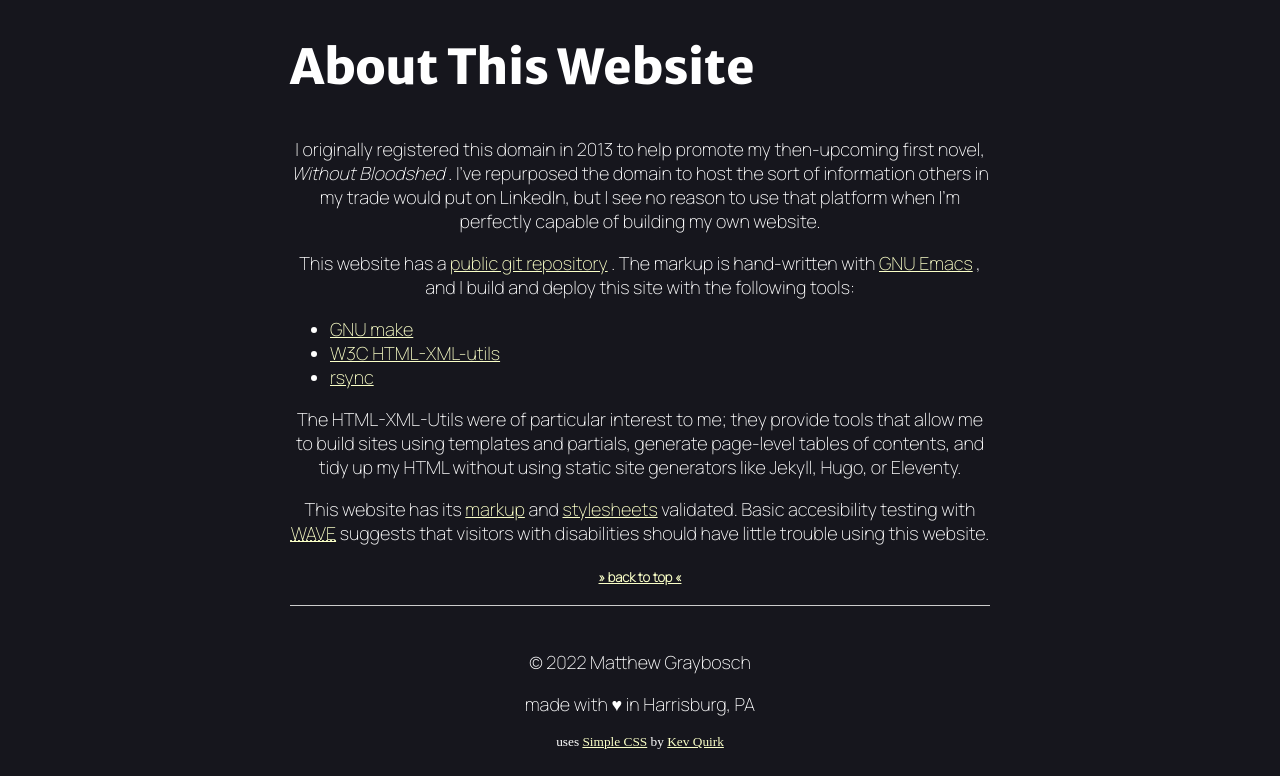
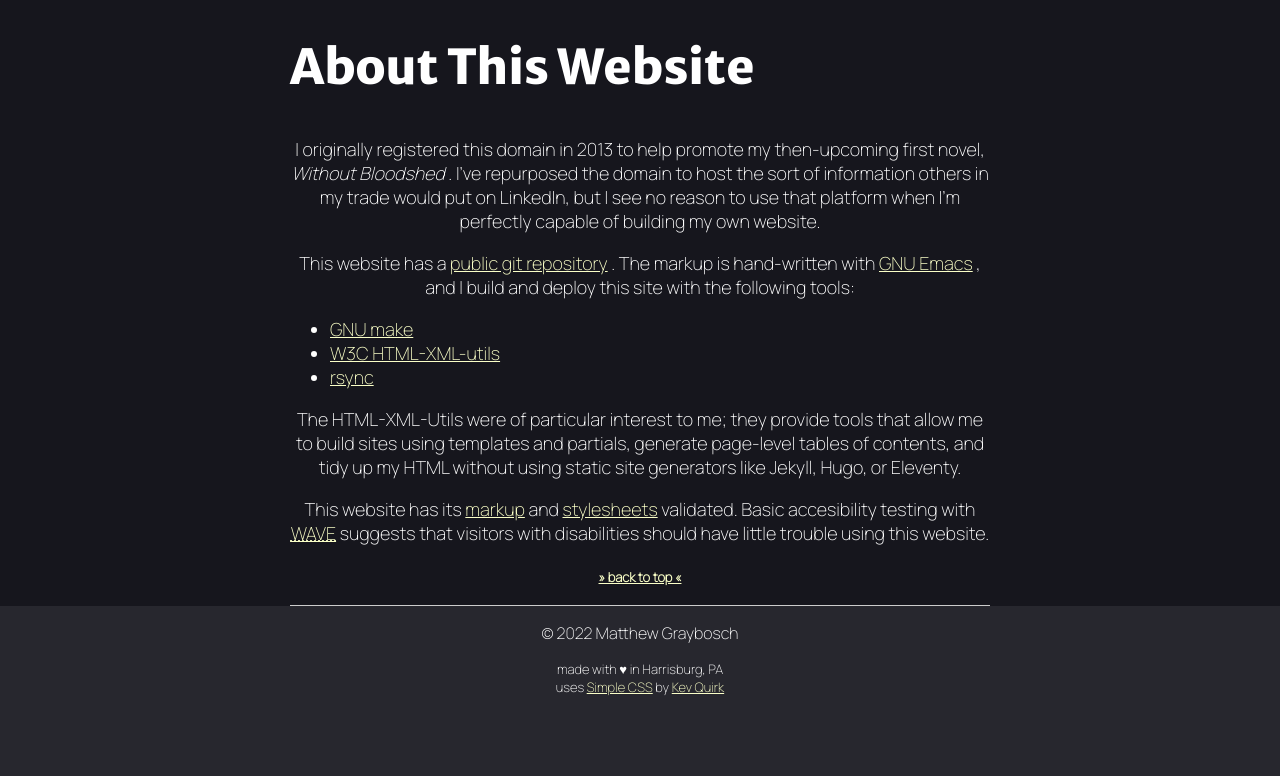
Before and after one commit to Doxstart/sito_replica, a plain HTML site: page index.html in a window 1280 px wide. Shown: the part 5538-6314 px from the top of the page. After the commit the page ends 6265 px from the top, so only its background shows below. Drawn offline with Linux system fonts and the light colour scheme.

Commit message:
3zo agg.

```diff
--- a/index.html
+++ b/index.html
@@ -404,15 +404,19 @@
     </main>
     <footer>
         <div class="bottalign">
-            <br>
-            <p>© 2022 Matthew Graybosch</p>
+            <div>
+                <small>
+                <p class="a5">© 2022 Matthew Graybosch</p>
+                </small>
+            </div>
         <small>
             <div>
-                <p>made with ♥ in Harrisburg, PA</p>
+                <p class="a4">made with ♥ in Harrisburg, PA<br>
                 uses
                 <a class="a3" href="https://simplecss.org/" rel="noopener noreferrer">Simple CSS</a>
                  by
                 <a class="a3" href="https://kevq.uk" rel="noopener noreferrer">Kev Quirk</a>
+                </p>
             </div>
             <br>
         </small>
--- a/stylerep.css
+++ b/stylerep.css
@@ -2,11 +2,22 @@
 
 header{
     background-color: #27272e;
+    margin: 0;
+    padding: 0;
 }
 
 body{
+    margin: 0;
+    padding: 0;
+    background-color: #27272e;
+}
+
+main{
+    margin: 0;
+    padding: 0;
     background-color: #16161d;
 }
+
 
 .container2{
     max-width: 700px;
@@ -61,6 +72,16 @@ hr{
     border-top: 1px solid #CCC;
   }
 
-  nav{
+nav{
     font-size: large;
-  }
+}
+
+.a4{
+    font-size: small;
+    color: white;
+}
+
+.a5{
+    font-size: medium;
+    color: white;
+}
```
